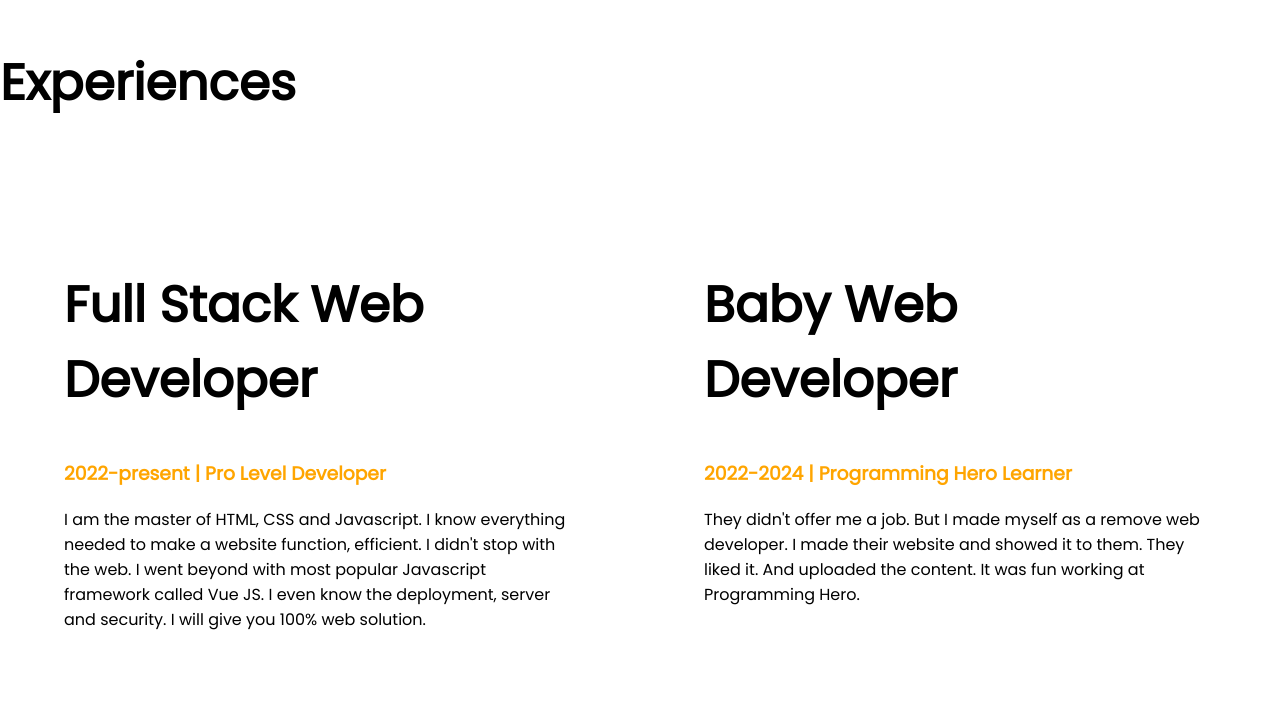
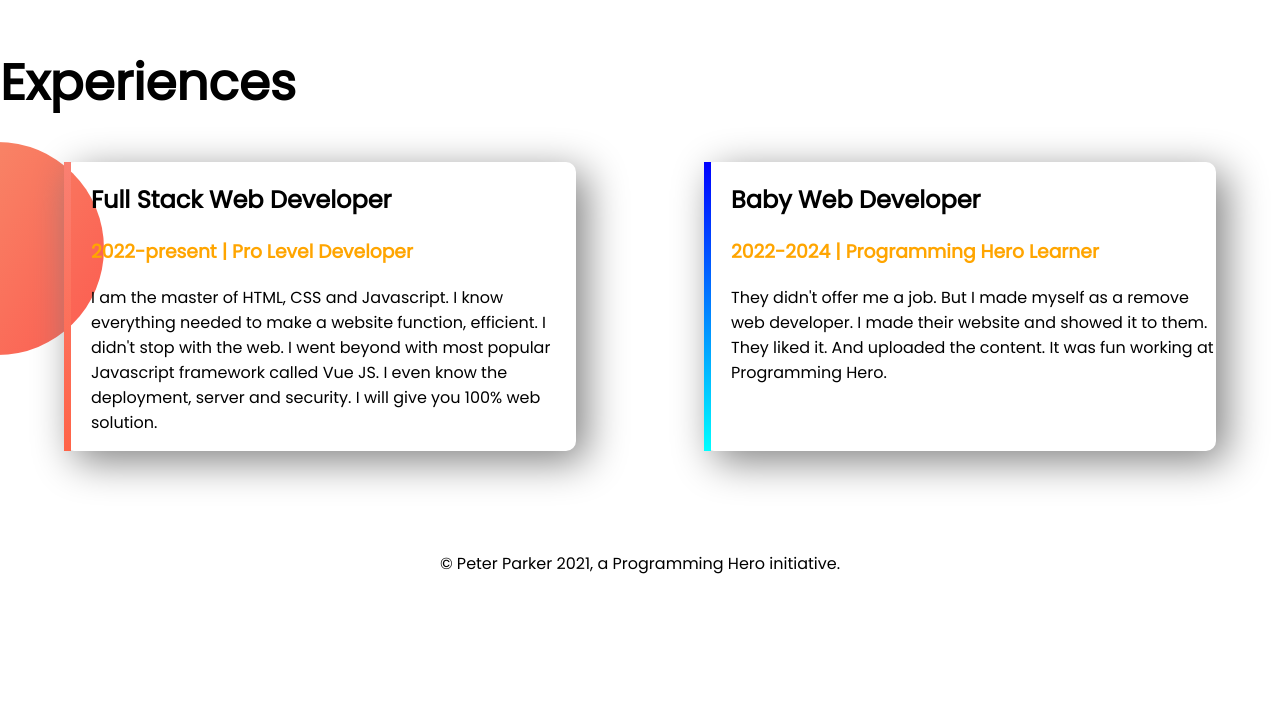
Before and after one commit to MirzaAyon/developer-protfolio, a plain HTML site: page index.html in a window 1280 px wide. Shown: the part 1274-1989 px from the top of the page. After the commit the page ends 1866 px from the top, so only its background shows below. Drawn offline with Linux system fonts and the light colour scheme.

Commit message:
protfolio

```diff
--- a/index.html
+++ b/index.html
@@ -45,16 +45,16 @@
     <section class="experiences">
         <h1>Experiences</h1>
         <div class="flexible-container">
-            <div class="half-width">
-                <h1>Full Stack Web Developer</h1>
+            <div class="experience-item" id="full-stack-experience">
+                <h2>Full Stack Web Developer</h2>
                 <h3 class="Ayon">2022-present | Pro Level Developer</h3>
                 <p>I am the master of HTML, CSS and Javascript. I know everything needed to make a website function,
                     efficient. I didn't stop with the web. I went beyond with most popular Javascript framework called
                     Vue
                     JS. I even know the deployment, server and security. I will give you 100% web solution.</p>
             </div>
-            <div class="half-width">
-                <h1>Baby Web Developer</h1>
+            <div class="experience-item" id="web-developer-experience">
+                <h2>Baby Web Developer</h2>
                 <h3 class="Ayon">2022-2024 | Programming Hero Learner</h3>
                 They didn't offer me a job. But I made myself as a remove web developer. I made their website and showed
                 it
@@ -62,6 +62,9 @@
             </div>
         </div>
     </section>
+    <footer>
+        <p>© Peter Parker 2021, a Programming Hero initiative.</p>
+    </footer>
 </body>
 
 </html>
--- a/style.css
+++ b/style.css
@@ -38,3 +38,29 @@ h1
     background-repeat: no-repeat;
     background-position: right;
 }
+.experience-item{
+    width: 40%;
+    margin-left: 5%;
+    margin-right: 5%;
+    padding-left: 20px;
+    box-shadow: 10px 10px 40px gray;
+    border-radius: 10px;
+}
+.experiences{
+    background-image: url(images/exp-bg.png);
+    background-repeat: no-repeat;
+    background-position: left;
+}
+#web-developer-experience{
+    border-left: 7px solid;
+    border-image:  linear-gradient(blue , cyan);
+    border-image-slice: 1;
+}
+#full-stack-experience{
+    border-left: 7px solid;
+    border-image: linear-gradient(salmon,tomato);
+    border-image-slice: 1;
+}
+footer p{
+    text-align: center;
+}
```
